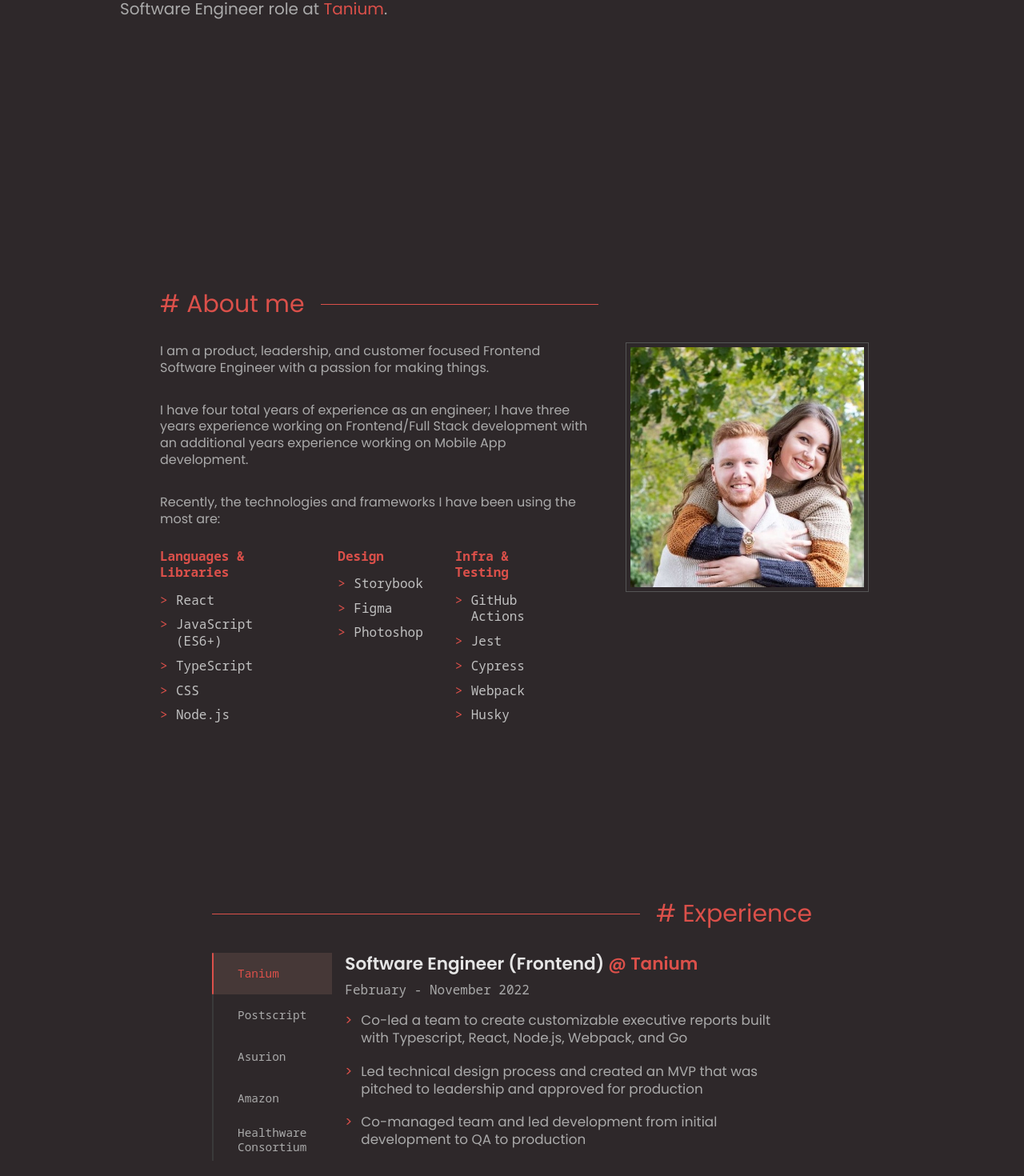
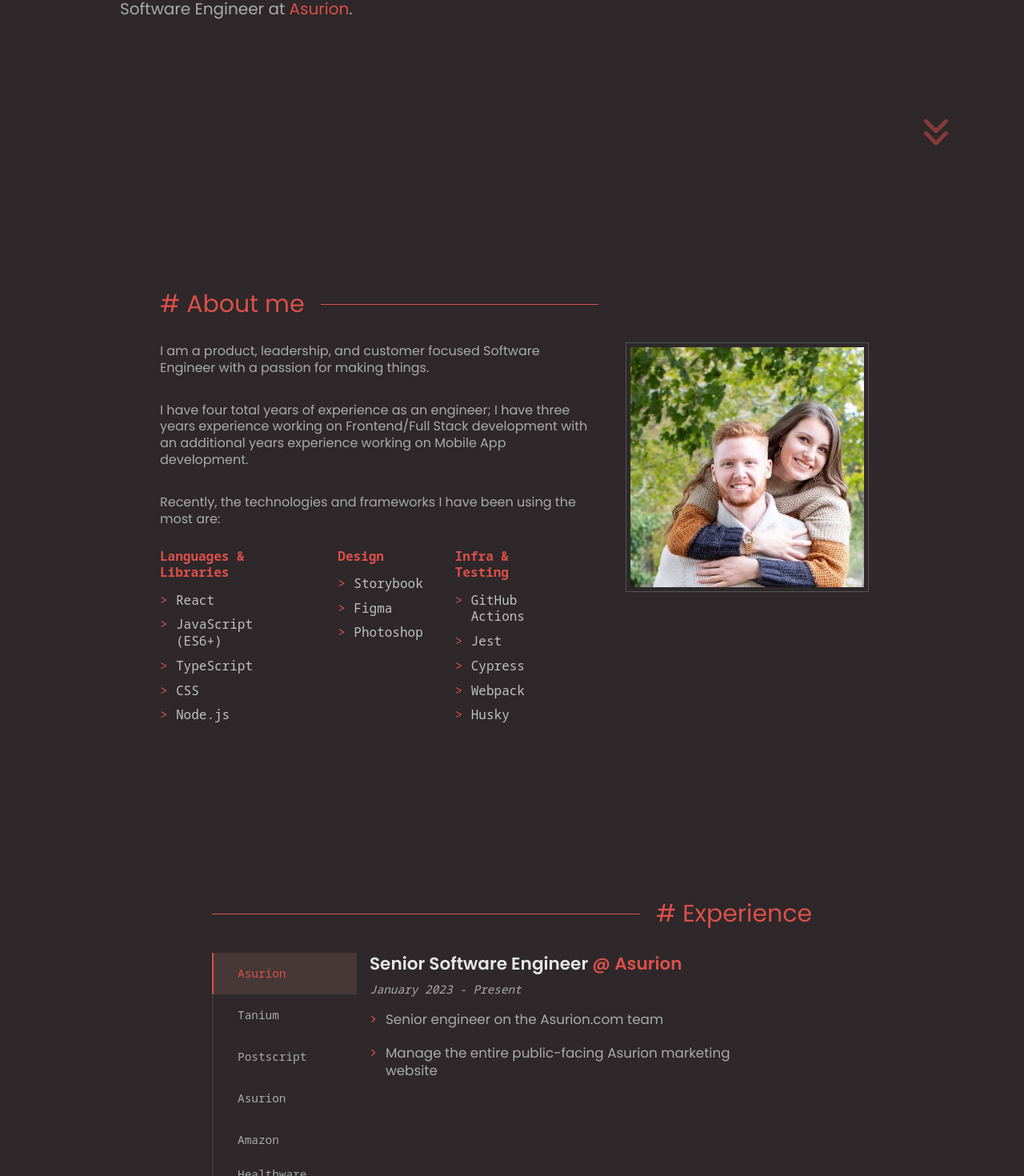
Before and after one commit to andrewRichardson/andrew-richardson-portfolio, a React (Create React App) app: page / in a window 1280 px wide. Shown: the part 536-2006 px from the top of the page at 80% size. Built offline with nearby package versions, Linux system fonts and the light colour scheme.

Commit message:
Update copy and add scroll prompt

```diff
--- /dev/null
+++ b/src/assets/Down.tsx
@@ -0,0 +1,16 @@
+const Down = ({...props}) => (
+    <svg
+        xmlns="http://www.w3.org/2000/svg"
+        viewBox="0 0 384 512"
+        width="100%"
+        height="100%"
+        {...props}
+    >
+        <path
+            d="M214.6 470.6c-12.5 12.5-32.8 12.5-45.3 0l-160-160c-12.5-12.5-12.5-32.8 0-45.3s32.8-12.5 45.3 0L192 402.7 329.4 265.4c12.5-12.5 32.8-12.5 45.3 0s12.5 32.8 0 45.3l-160 160zm160-352l-160 160c-12.5 12.5-32.8 12.5-45.3 0l-160-160c-12.5-12.5-12.5-32.8 0-45.3s32.8-12.5 45.3 0L192 210.7 329.4 73.4c12.5-12.5 32.8-12.5 45.3 0s12.5 32.8 0 45.3z"
+            fill="inherit"
+        />
+    </svg>
+);
+
+export default Down;
--- a/src/assets/index.tsx
+++ b/src/assets/index.tsx
@@ -6,6 +6,7 @@
 import Folder from "./Folder";
 import Github from "./Github";
 import LinkedIn from "./LinkedIn";
+import Down from "./Down";
 
 export { Book };
 export { Logo };
@@ -15,3 +16,4 @@
 export { Folder };
 export { Github };
 export { LinkedIn };
+export { Down };
--- a/src/components/App.tsx
+++ b/src/components/App.tsx
@@ -9,6 +9,7 @@
 // import ProjectsSection from "./sections/ProjectsSection";
 import ContactSection from "./sections/ContactSection";
 import Footer from "./common/Footer";
+import ScrollPrompt from "./common/ScrollPrompt";
 
 const Content = styled.div`
     display: flex;
@@ -119,6 +120,7 @@
                 {/* <ProjectsSection /> */}
                 <ContactSection />
             </Main>
+            <ScrollPrompt showNav={showNav} />
             <Footer />
         </Content>
     );
--- /dev/null
+++ b/src/components/common/ScrollPrompt.tsx
@@ -0,0 +1,111 @@
+import React from "react";
+import styled from "styled-components";
+import { Down } from "../../assets";
+import { highlight, background } from "../../utils/colors";
+import useMediaQuery from "../../hooks/useMediaQuery";
+
+const ScrollPromptContainer = styled.div<{ showNav: boolean }>`
+    position: absolute;
+    display: flex;
+    justify-content: center;
+    align-items: center;
+    width: 60px;
+    height: 60px;
+    margin: 0;
+    background: ${background};
+    z-index: 1000;
+    opacity: 50%;
+    bottom: 5rem;
+    right: 5rem;
+
+    ${(props) =>
+        !props.showNav &&
+        `
+        display: none;
+    `}
+
+    animation: bounce infinite 2.5s ease-in-out;
+
+    @keyframes bounce {
+        0% {
+            bottom: 5rem;
+        }
+        35% {
+            bottom: 5rem;
+        }
+        40% {
+            bottom: 6rem;
+        }
+        45% {
+            bottom: 5rem;
+        }
+        50% {
+            bottom: 5rem;
+        }
+        55% {
+            bottom: 6rem;
+        }
+        60% {
+            bottom: 5rem;
+        }
+        100% {
+            bottom: 5rem;
+        }
+    }
+
+    &:hover {
+        animation: unset;
+        opacity: 100%;
+    }
+
+    transition: all 0.25s cubic-bezier(0.65, 0.05, 0.36, 1);
+`;
+
+const LogoContainer = styled.a<{ size: number }>`
+    display: flex;
+    justify-content: center;
+    margin: 30px 10px 10px 10px;
+    padding: 10px;
+
+    svg {
+        stroke: none;
+        fill: ${highlight};
+        width: 40px;
+        height: 40px;
+    }
+
+    @media (max-width: 850px) {
+        margin: 0;
+    }
+
+    &:hover {
+        -webkit-box-shadow: inset 0px -60px 0px 0px ${highlight};
+        svg {
+            fill: ${background};
+
+            #logo-cursor {
+                fill: ${background} !important;
+            }
+        }
+    }
+
+    transition: all 0.25s cubic-bezier(0.65, 0.05, 0.36, 1);
+`;
+
+type ScrollPromptProps = {
+    showNav: boolean;
+};
+
+const ScrollPrompt = ({ showNav }: ScrollPromptProps) => {
+    const isMobile = useMediaQuery("(max-width: 850px)");
+
+    return (
+        <ScrollPromptContainer showNav={showNav && !isMobile}>
+            <LogoContainer href="#about" size={40}>
+                <Down id="down-arrow" />
+            </LogoContainer>
+        </ScrollPromptContainer>
+    );
+};
+
+export default ScrollPrompt;
--- a/src/components/common/section/ExperienceSectionList.tsx
+++ b/src/components/common/section/ExperienceSectionList.tsx
@@ -38,7 +38,8 @@
 
 const ListDates = styled.code`
     margin: 0;
-    font-size: 1rem;
+    font-size: 0.9rem;
+    font-style: italic;
     color: ${darkText};
 `;
 
@@ -49,6 +50,8 @@
 const AnimatedExperienceContent = styled.div<{
     fadeOut?: boolean;
 }>`
+    width: 100%;
+
     @keyframes fade-in-exp-list {
         0% {
             opacity: 0%;
@@ -89,6 +92,7 @@
 `;
 
 export type Experience = {
+    id: string;
     title: string;
     company: string;
     bullets: string[];
--- a/src/components/sections/AboutSection.tsx
+++ b/src/components/sections/AboutSection.tsx
@@ -53,7 +53,7 @@
                     <SectionHeading># About me</SectionHeading>
                     <SectionDescription>
                         I am a product, leadership, and customer focused
-                        Frontend Software Engineer with a passion for making
+                        Software Engineer with a passion for making
                         things.
                     </SectionDescription>
                     <SectionDescription>
--- a/src/components/sections/ExperienceSection.tsx
+++ b/src/components/sections/ExperienceSection.tsx
@@ -12,8 +12,19 @@
     Experience,
 } from "../common/section/ExperienceSectionList";
 
-const EXPERIENCE_LIST: Record<string, Experience> = {
-    tanium: {
+const EXPERIENCE_LIST: Experience[] = [
+    {
+        id: "asurion2",
+        title: "Senior Software Engineer",
+        company: "Asurion",
+        bullets: [
+            "Senior engineer on the Asurion.com team",
+            "Manage the entire public-facing Asurion marketing website",
+        ],
+        dates: "January 2023 - Present",
+    },
+    {
+        id: "tanium",
         title: "Software Engineer (Frontend)",
         company: "Tanium",
         bullets: [
@@ -23,7 +34,8 @@
         ],
         dates: "February - November 2022",
     },
-    postscript: {
+    {
+        id: "postscript",
         title: "Frontend Engineer",
         company: "Postscript",
         bullets: [
@@ -33,8 +45,9 @@
         ],
         dates: "June 2021 - February 2022",
     },
-    asurion: {
-        title: "Full Stack Software Engineer",
+    {
+        id: "asurion",
+        title: "Software Engineer",
         company: "Asurion",
         bullets: [
             "Helped establish a team of eight engineers to build a Wi-Fi diagnostic service",
@@ -43,7 +56,8 @@
         ],
         dates: "January 2020 - June 2021",
     },
-    amazon: {
+    {
+        id: "amazon",
         title: "Software Development Engineer Intern",
         company: "Amazon",
         bullets: [
@@ -52,7 +66,8 @@
         ],
         dates: "May - August 2019",
     },
-    heal: {
+    {
+        id: "heal",
         title: "React Native Software Engineer",
         company: "Healthware Consortium",
         bullets: [
@@ -61,7 +76,7 @@
         ],
         dates: "May 2018 - May 2019",
     },
-};
+];
 
 const ListContainer = styled.div`
     width: 100%;
@@ -70,7 +85,7 @@
     align-items: flex-start;
     font-size: 1rem;
     margin-top: 2rem;
-    min-height: 350px;
+    min-height: 400px;
 
     @media (max-width: 750px) {
         flex-direction: column;
@@ -156,11 +171,11 @@
 `;
 
 const ExperienceSection = () => {
-    const [currentKey, setCurrentKey] = useState("tanium");
+    const [currentIndex, setCurrentIndex] = useState(0);
     const [shouldFadeOut, setShouldFadeOut] = useState(false);
 
-    const changeKey = (newKey: string) => {
-        setCurrentKey(newKey);
+    const changeIndex = (newIndex: number) => {
+        setCurrentIndex(newIndex);
         setShouldFadeOut(true);
         setTimeout(() => {
             setShouldFadeOut(false);
@@ -174,44 +189,19 @@
                     <SectionHeading align="right"># Experience</SectionHeading>
                     <ListContainer>
                         <ListLabelContainer>
-                            <ListLabelTab
-                                keyIndex={Object.keys(EXPERIENCE_LIST).indexOf(
-                                    currentKey
-                                )}
-                            />
-                            <Label
-                                highlight={currentKey === "tanium"}
-                                onClick={() => changeKey("tanium")}
-                            >
-                                <SectionCode>Tanium</SectionCode>
-                            </Label>
-                            <Label
-                                highlight={currentKey === "postscript"}
-                                onClick={() => changeKey("postscript")}
-                            >
-                                <SectionCode>Postscript</SectionCode>
-                            </Label>
-                            <Label
-                                highlight={currentKey === "asurion"}
-                                onClick={() => changeKey("asurion")}
-                            >
-                                <SectionCode>Asurion</SectionCode>
-                            </Label>
-                            <Label
-                                highlight={currentKey === "amazon"}
-                                onClick={() => changeKey("amazon")}
-                            >
-                                <SectionCode>Amazon</SectionCode>
-                            </Label>
-                            <Label
-                                highlight={currentKey === "heal"}
-                                onClick={() => changeKey("heal")}
-                            >
-                                <SectionCode>Healthware Consortium</SectionCode>
-                            </Label>
+                            <ListLabelTab keyIndex={currentIndex} />
+                            {EXPERIENCE_LIST.map((value, index) => (
+                                <Label
+                                    highlight={currentIndex === index}
+                                    onClick={() => changeIndex(index)}
+                                    key={`${value.id}`}
+                                >
+                                    <SectionCode>{value.company}</SectionCode>
+                                </Label>
+                            ))}
                         </ListLabelContainer>
                         <ExperienceSectionList
-                            experience={EXPERIENCE_LIST[currentKey]}
+                            experience={EXPERIENCE_LIST[currentIndex]}
                             shouldFadeOut={shouldFadeOut}
                         />
                     </ListContainer>
--- a/src/components/sections/HeadlineSection.tsx
+++ b/src/components/sections/HeadlineSection.tsx
@@ -88,7 +88,7 @@
                     <Intro>Hi, I'm </Intro> Andrew Richardson.
                 </Heading>
                 <Subheading>
-                    Frontend developer;{" "}
+                    Software engineer;{" "}
                     <IconLink
                         href="https://reactjs.org/"
                         icon={
@@ -103,24 +103,24 @@
                     </IconLink>{" "}
                     and{" "}
                     <IconLink
-                        href="https://www.javascript.com/"
+                        href="https://www.typescriptlang.org/"
                         icon={
                             <img
                                 height="35"
-                                alt="JavaScript-logo"
-                                src="https://upload.wikimedia.org/wikipedia/commons/thumb/6/6a/JavaScript-logo.png/512px-JavaScript-logo.png"
+                                alt="TypeScript-logo"
+                                src="https://upload.wikimedia.org/wikipedia/commons/thumb/f/f5/Typescript.svg/512px-Typescript.svg.png"
                             />
                         }
                     >
-                        Javascript
+                        TypeScript
                     </IconLink>{" "}
                     connoisseur.
                 </Subheading>
                 <Description>
                     I build robust, engaging products and aspire to encourage my
-                    peers.&nbsp;&nbsp;Most recently, I held a Frontend Software
-                    Engineer role at{" "}
-                    <Link href="https://www.tanium.com">Tanium</Link>.
+                    peers.&nbsp;&nbsp;Currently, I am a Senior Software
+                    Engineer at{" "}
+                    <Link href="https://www.asurion.com">Asurion</Link>.
                 </Description>
             </HeadlineContainer>
         </Section>
```
